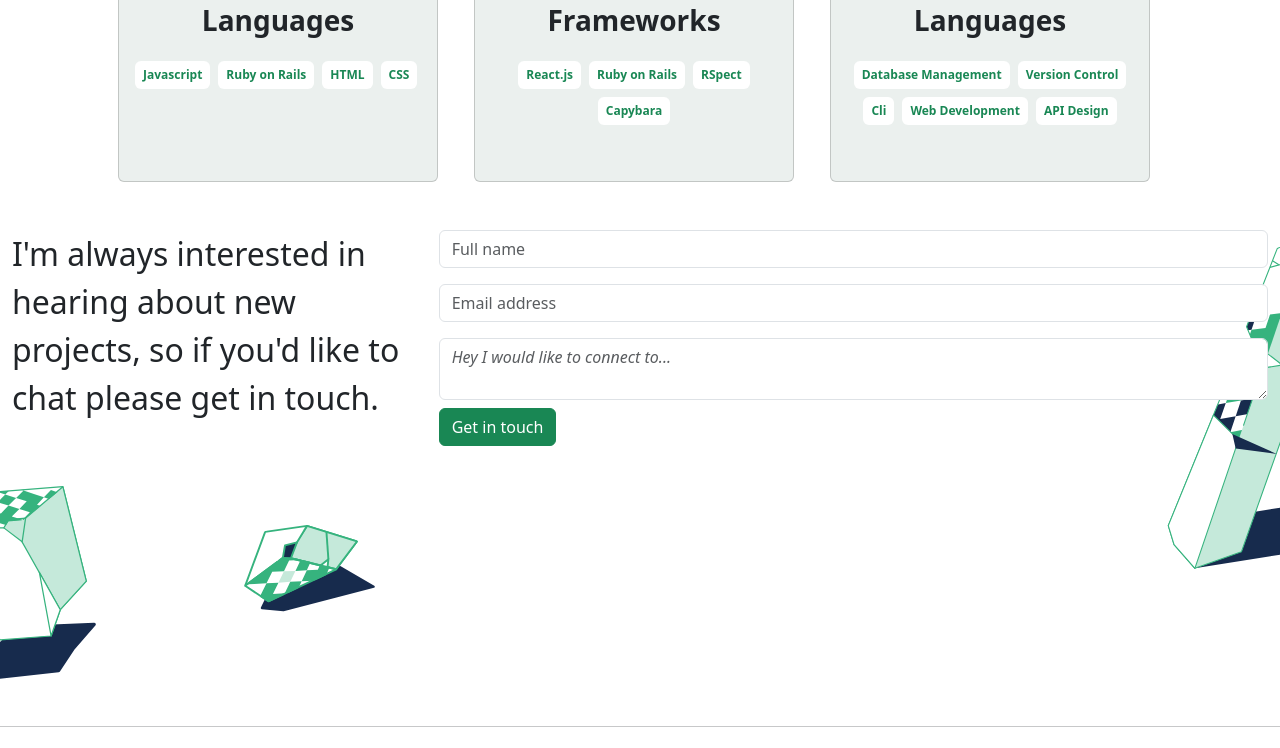
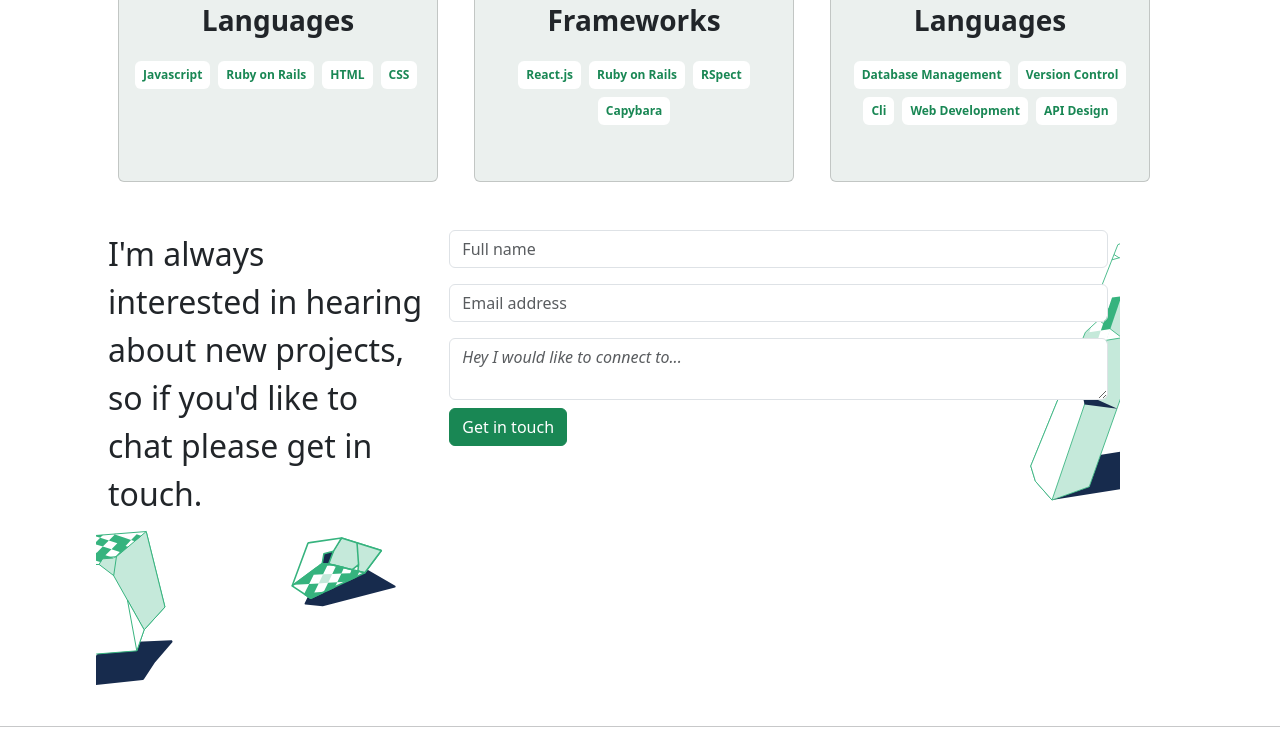
Before and after one commit to BenjaminMatembe/bootstrap_portifolio, a website: page index.html in a window 1280 px wide. Shown: the part 2418-3166 px from the top of the page. Drawn offline with nearby package versions, Linux system fonts and the light colour scheme.

Commit message:
Add improved styles

```diff
--- a/index.html
+++ b/index.html
@@ -22,7 +22,7 @@
     >
       <ul class="nav nav-pills">
         <li class="nav-item">
-          <a class="nav-link" href="#scrollspyHeading1">Portfolio</a>
+          <a class="nav-link" href="#portfolio">Portfolio</a>
         </li>
         <li class="nav-item">
           <a class="nav-link" href="#scrollspyHeading2">About</a>
@@ -43,7 +43,7 @@
       <!-- portfolio section -->
 
       <section
-        id="scrollspyHeading1"
+        id="portfolio"
         class="pb-5 mb-5 d-flex justify-content-center align-items-center flex-column text-center"
         style="
           background-image: url(./images/Header-llustration-desktop@2x.png);
@@ -522,8 +522,10 @@
 
       <section
         id="scrollspyHeading3"
-        class="d-flex gap-5"
+        class="d-flex gap-5 container "
         style="
+        width: 80%;
+        margin-right: 12.5%;
           background-image: url(./images/illustration-1-contact-form-desktop.svg),
             url(./images/illustration-2-contact-form-desktop.svg),
             url(./images/illustratoin-3-desktop.svg);
@@ -533,7 +535,7 @@
           height: 30rem;
         "
       >
-        <div class="row mx-auto">
+        <div class="row ">
           <div class="col-4">
             <div
               class="content justify-content-center align-items-center d-flex"
```
Also changed, not shown: README.md.
